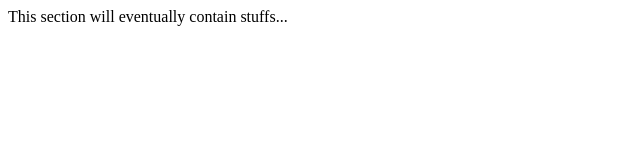
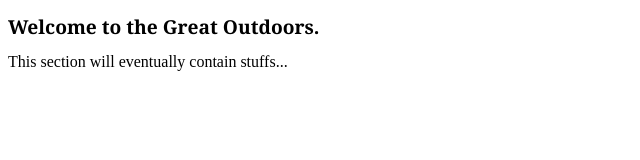
Before and after one commit to PaulPressler/learning, a plain HTML site: page index.html in a window 1280 px wide. Shown: the whole page, without its empty margins (0-640 px from the left). Drawn offline with Linux system fonts and the light colour scheme.

Commit message:
Update Title and Font

```diff
--- a/index.html
+++ b/index.html
@@ -8,6 +8,7 @@
   <script src="js/javascript.js"></script>
 </head>
 <body>
+  <h1>Welcome to the Great Outdoors.</h1>
     This section will eventually contain stuffs...
 </body>
 </html>
--- a/styles/style.css
+++ b/styles/style.css
@@ -0,0 +1,4 @@
+h1 {
+    font-size: larger;
+    font-family: Cambria, Cochin, Georgia, Times, 'Times New Roman', serif;
+}
```
